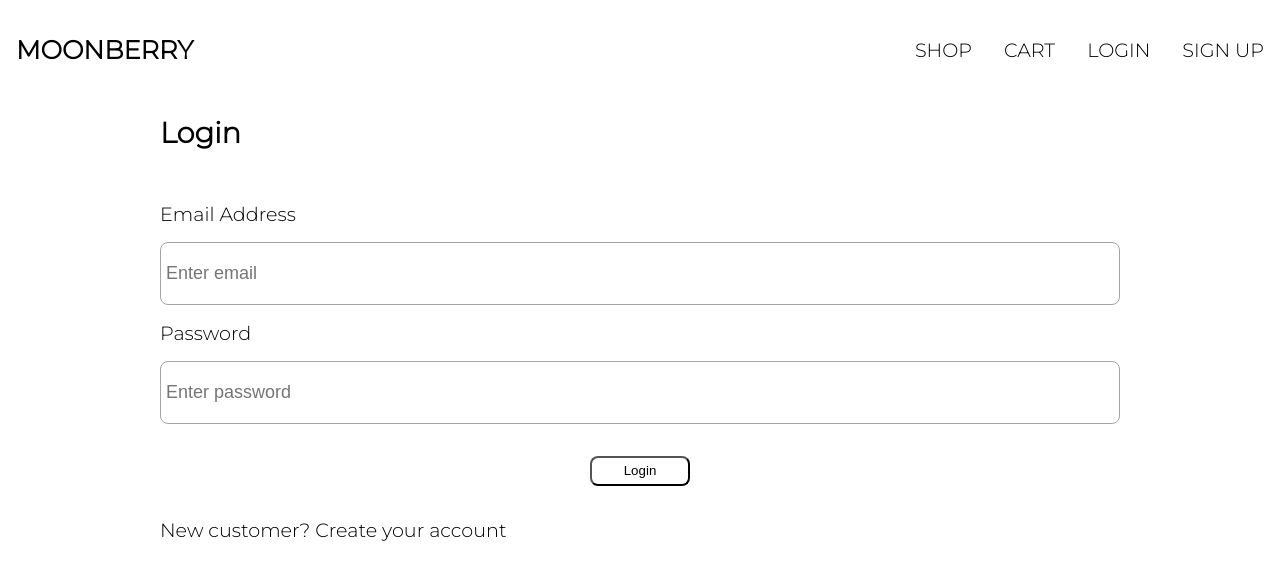
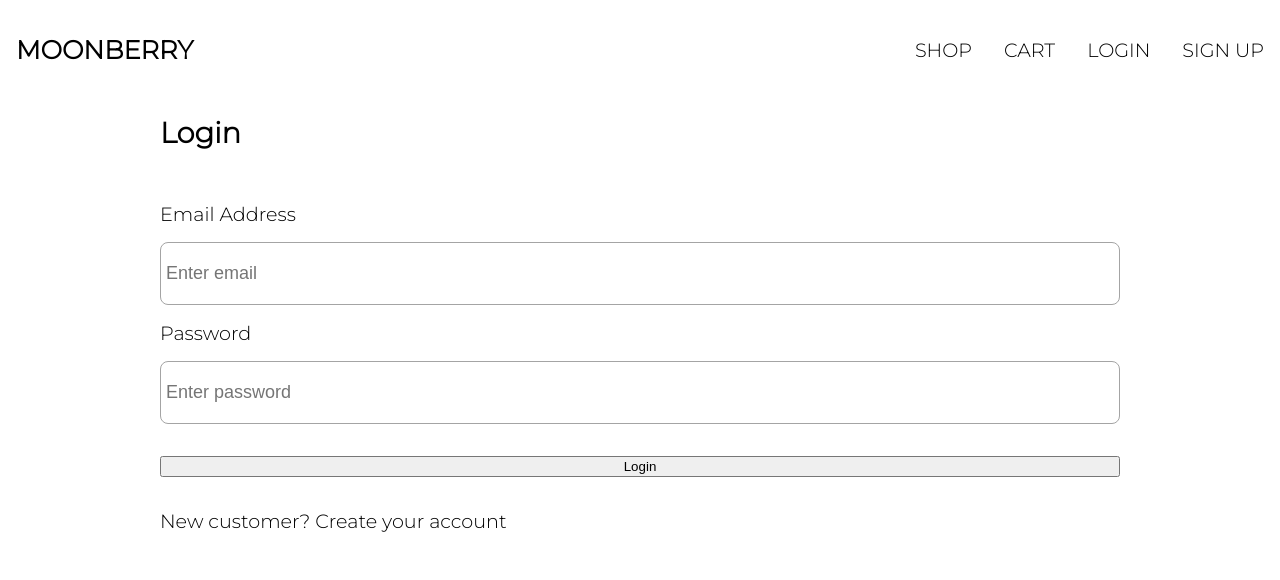
Before and after one commit to Jihyunnk/moonberry, a React (Create React App) app in the folder frontend/: page /login in a window 1280 px wide. Shown: the top 580 px of the page. Built offline with nearby package versions, Linux system fonts and the light colour scheme.

Commit message:
renamed Login/Signup form buttons

```diff
--- a/frontend/src/components/Login.js
+++ b/frontend/src/components/Login.js
@@ -59,7 +59,7 @@ function Login() {
         </div>
         <div>
           <label />
-          <button className="primary" type="submit">
+          <button className="session" type="submit">
             Login
           </button>
         </div>
--- a/frontend/src/components/Signup.js
+++ b/frontend/src/components/Signup.js
@@ -85,7 +85,7 @@ function Signup() {
         </div>
         <div>
           <label />
-          <button className="primary" type="submit">
+          <button className="session" type="submit">
             Sign Up
           </button>
         </div>
```
